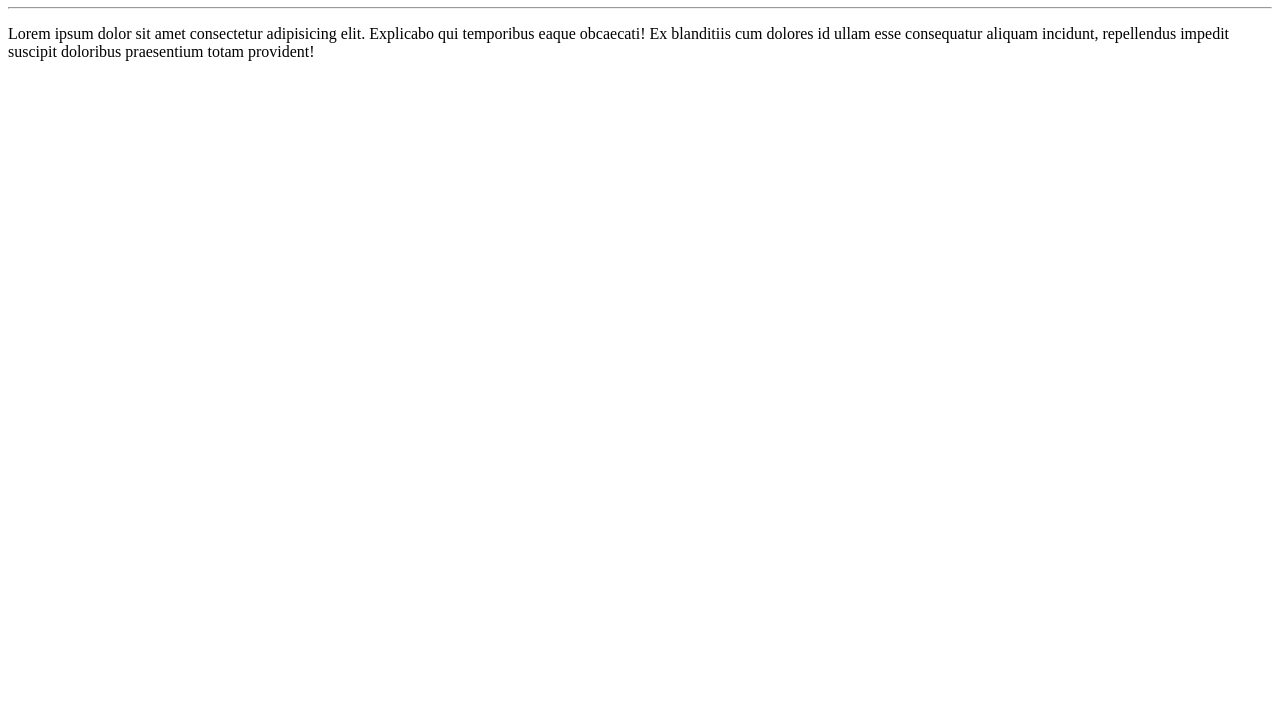
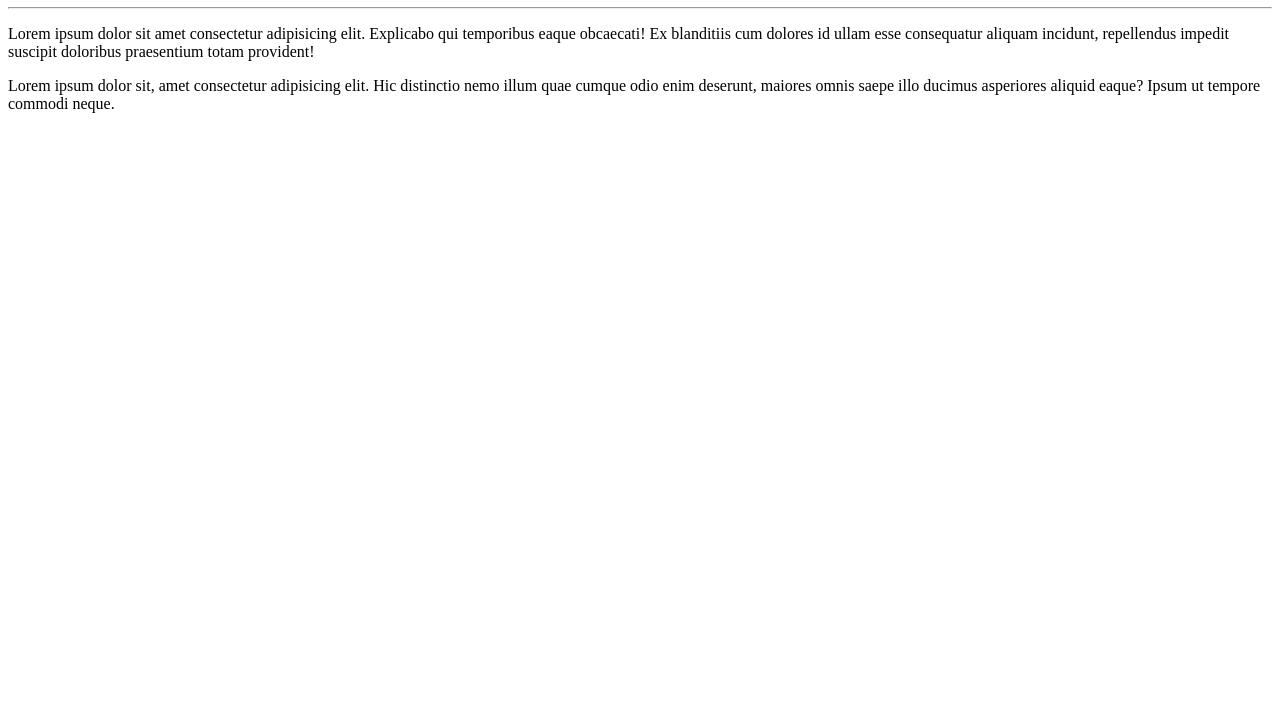
Before and after one commit to MandersonGomes/Ola-Mundo, a plain HTML site: page site-exemplo/index.html in a window 1280 px wide. Shown: the part 73-800 px from the top of the page. Drawn offline with Linux system fonts and the light colour scheme.

Commit message:
Adicionei outro parágrafo

```diff
--- a/site-exemplo/index.html
+++ b/site-exemplo/index.html
@@ -14,5 +14,10 @@
         id ullam esse consequatur aliquam incidunt, repellendus impedit
         suscipit doloribus praesentium totam provident!
     </p>
+    <p>Lorem ipsum dolor sit, amet consectetur adipisicing elit.
+        Hic distinctio nemo illum quae cumque odio enim deserunt,
+        maiores omnis saepe illo ducimus asperiores aliquid eaque?
+        Ipsum ut tempore commodi neque.
+    </p>
 </body>
 </html>
```
